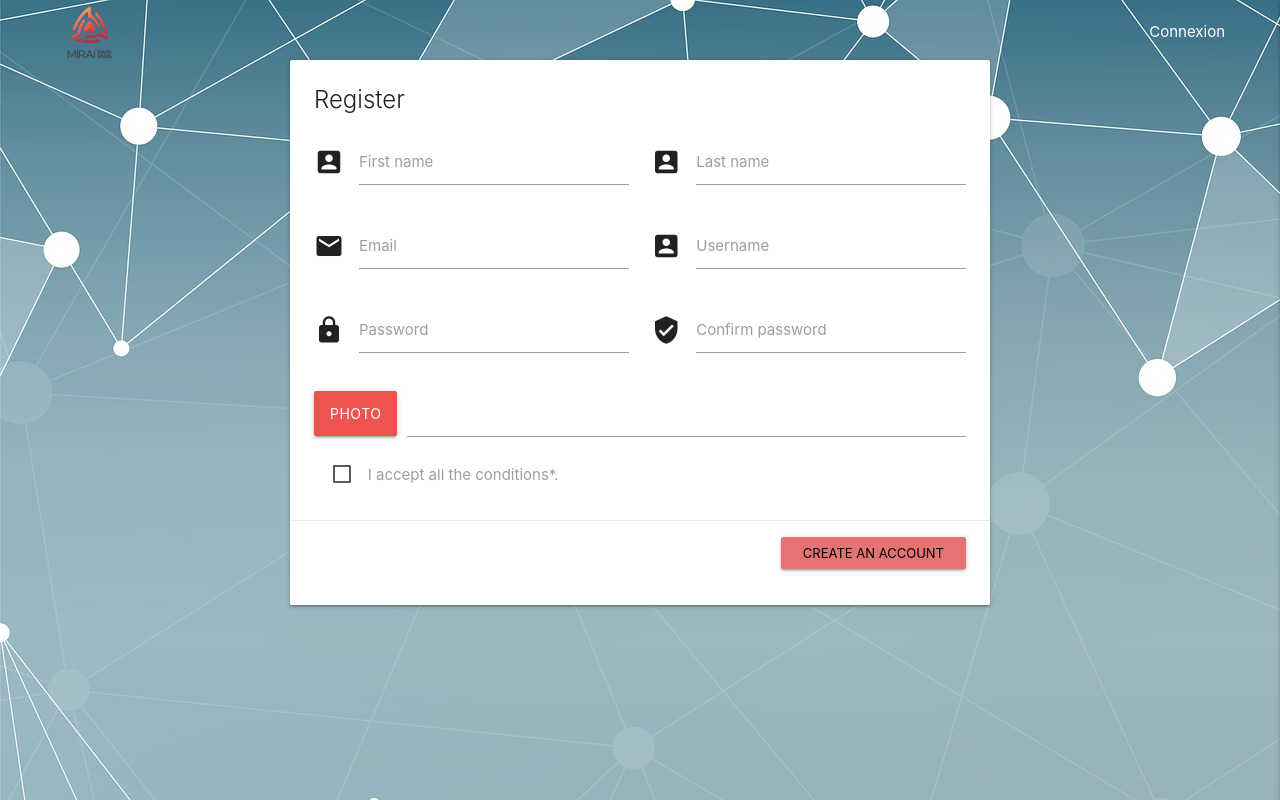
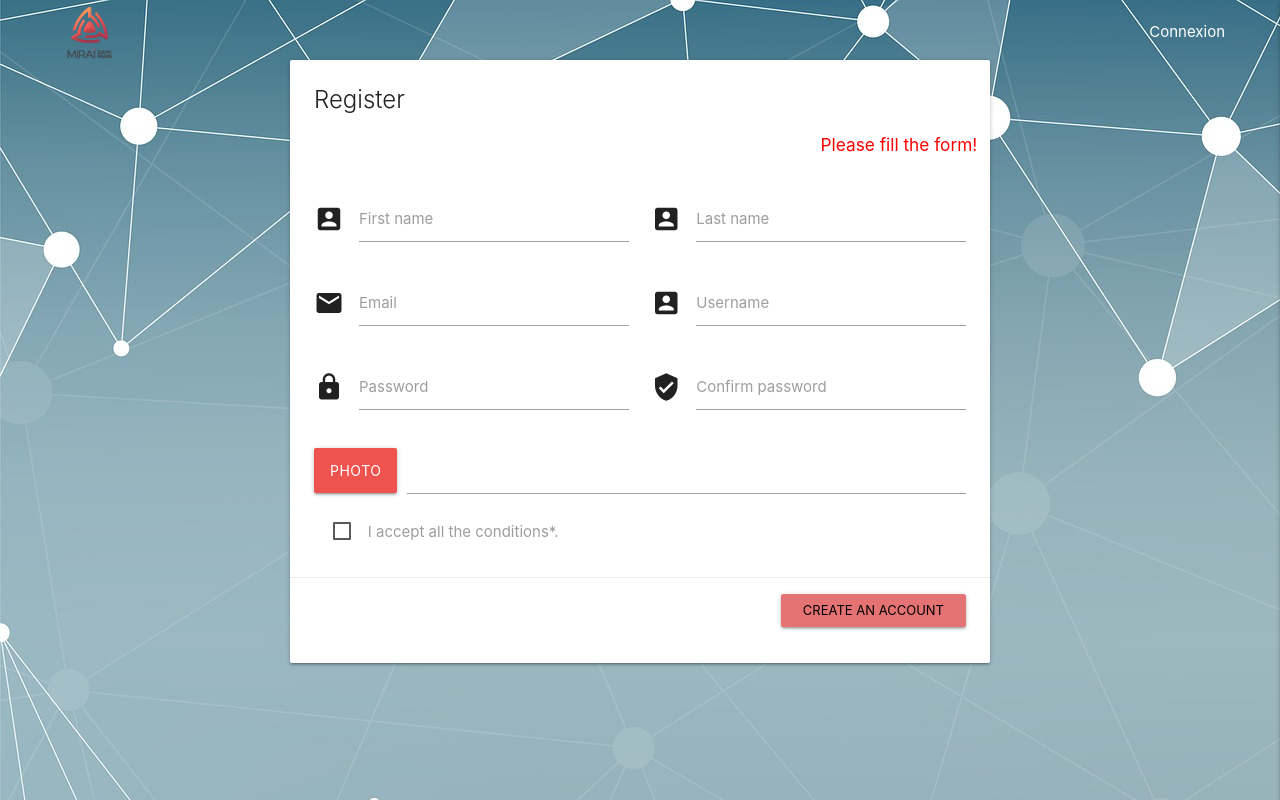
Before and after one commit to dimitri-Egolo/dappTest, a Django app: page /auth/createAccount/ in a window 1280 px wide. Run offline with Django 3.2, Linux system fonts and the light colour scheme; some libraries are stand-ins or nearby versions.

Commit message:
handling integrity error

```diff
--- a/authentication/templates/authentication/register.html
+++ b/authentication/templates/authentication/register.html
@@ -20,6 +20,9 @@
                 {% csrf_token %}
                 <div class="card-content">
                   <span class="card-title">Register</span>
+                    <div class="row">
+                      <h6 class="right" style="color: red;">{{message}}</h6>
+                    </div>
                     <div class="row login-input-row">
                       <div class="input-field col s12 m6 l6">
                         <i class="material-icons prefix">account_box</i>
--- a/authentication/views.py
+++ b/authentication/views.py
@@ -9,6 +9,7 @@ from django.contrib.auth import login, authenticate, logout
 from django.contrib.auth.decorators import login_required
 from django.views import generic
 from django.core.files.storage import FileSystemStorage
+from django.db import IntegrityError
 # Create your views here.
 
 def index(request):
@@ -37,6 +38,8 @@ def createAccount(request):
     except KeyError:
         # redisplay register form to fill in required fields
         return render(request, 'authentication/register.html', context={'message': 'Please fill the form!'})
+    except IntegrityError as e:
+        return render(request, 'authentication/register.html', context={'message': 'The username and email should be unique!'})
 
 
 def loginView(request):
```
Also changed, not shown: 6 other files.
